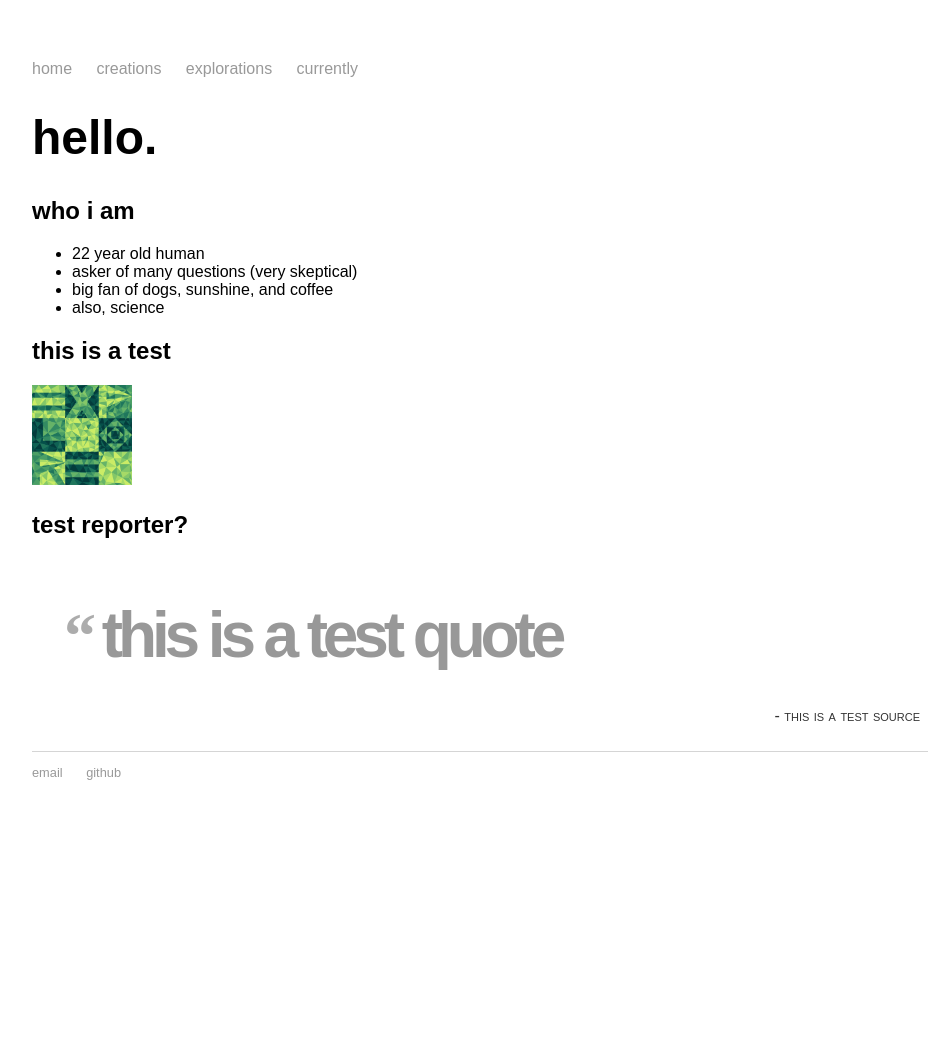
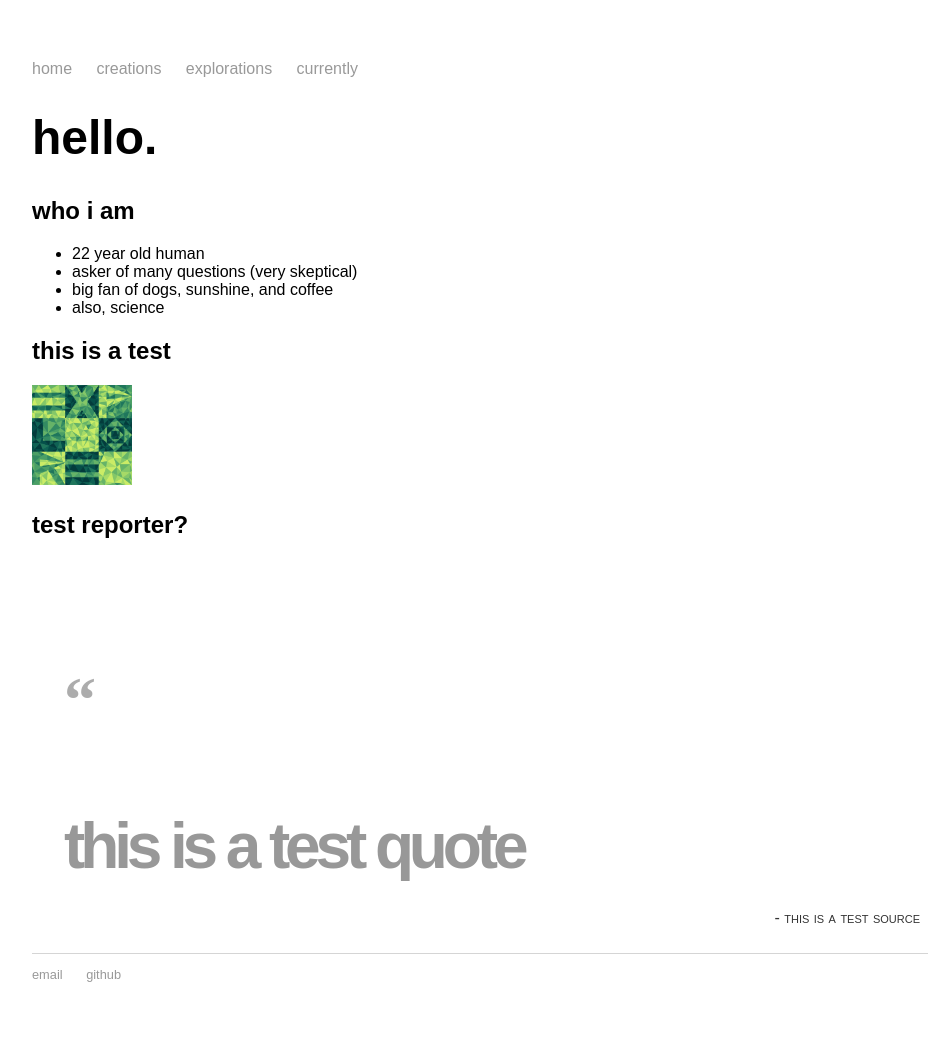
Before and after one commit to mayasheth/mayasheth.github.io, a Jekyll site: the page built from index.md, in a window 1280 px wide. Shown: the whole page, without its empty margins (160-1111 px from the left). Built offline with Jekyll 4.4.1, drawn with Linux system fonts in a browser that asks for light colours; before the commit the page ends 900 px from its top, so only the background shows below that.

Commit message:
Update quote.html

```diff
--- a/_includes/quote.html
+++ b/_includes/quote.html
@@ -33,7 +33,7 @@
     {
       font-family: "Times New Roman", serif;
       font-size=50em;
-      display: inline;
+      /*display: inline;*/
     }
   </style>
 </head>
```
